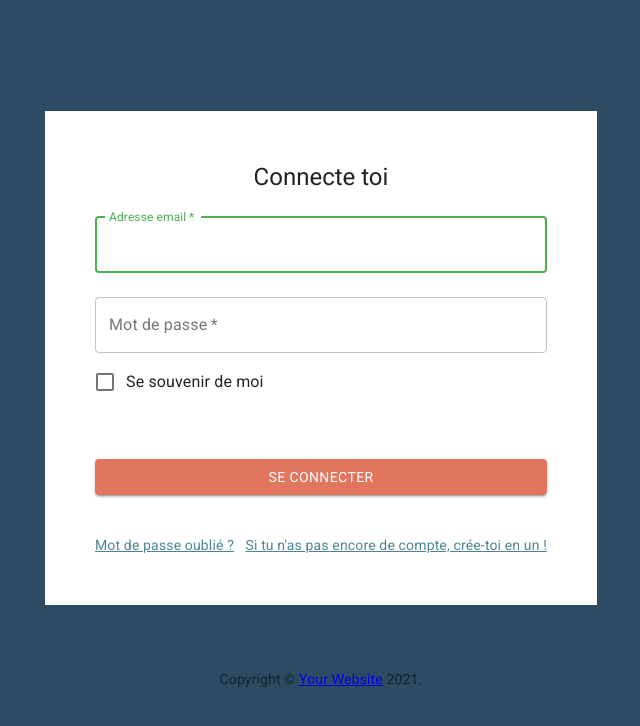
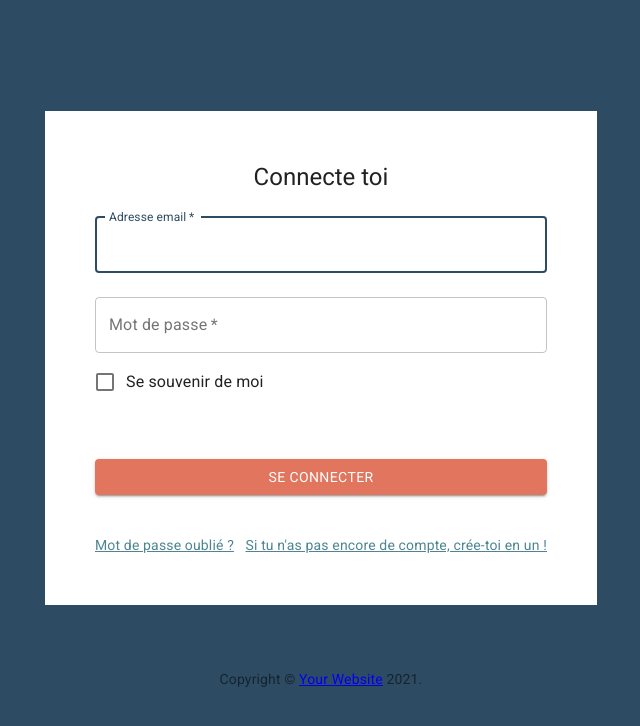
Before and after one commit to WildCodeSchool/2020-11-wns-paris-groupe1-projet-front, a React (Create React App) app: page /sign-in in a window 1280 px wide. Shown: the top 726 px of the page, without its empty margins (319-959 px from the left). Built offline with nearby package versions, Linux system fonts and the light colour scheme.

Commit message:
Added colors in theme.

```diff
--- a/src/themes/light-theme.js
+++ b/src/themes/light-theme.js
@@ -1,11 +1,8 @@
 
 import { createMuiTheme } from "@material-ui/core/styles";
-import green from "@material-ui/core/colors/green";
 import purple from "@material-ui/core/colors/purple";
+import { blueGrey, deepOrange, green } from "@material-ui/core/colors";
 
-const primaryGreen = green[500];
-const accentGreen = green.A200;
-const darkGreen = green[900];
 const primaryPurple = purple[500];
 const accentPurple = purple.A200;
 const darkPurple = purple[900];
@@ -14,16 +11,23 @@ export const overridings = {
   name: 'Light Theme',
   palette: {
     primary: {
-      light: accentGreen,
-      main: primaryGreen,
-      dark: darkGreen,
-      contrastText: "#fff"
+      light: blueGrey[500],
+      main: '#2D4C64',
+      dark: blueGrey[900],
     },
     secondary: {
-      light: accentPurple,
-      main: primaryPurple,
-      dark: darkPurple,
-      contrastText: "#fff"
+      light: deepOrange[200],
+      main: '#E1755E',
+    },
+    error: {
+      main: '#B6342F'
+    },
+    success: {
+      light: '#A2CDB8',
+      main: green[800],
+    },
+    text: {
+      main: '#F9FBFC',
     }
   }
 };
--- a/tsconfig.json
+++ b/tsconfig.json
@@ -18,8 +18,7 @@
     "resolveJsonModule": true,
     "isolatedModules": true,
     "noEmit": true,
-    "jsx": "react",
-    "noImplicitAny": false
+    "jsx": "react"
   },
   "include": [
     "src"
```
Also changed, not shown: 1 other file (tests, documents, lock files or other folders).
